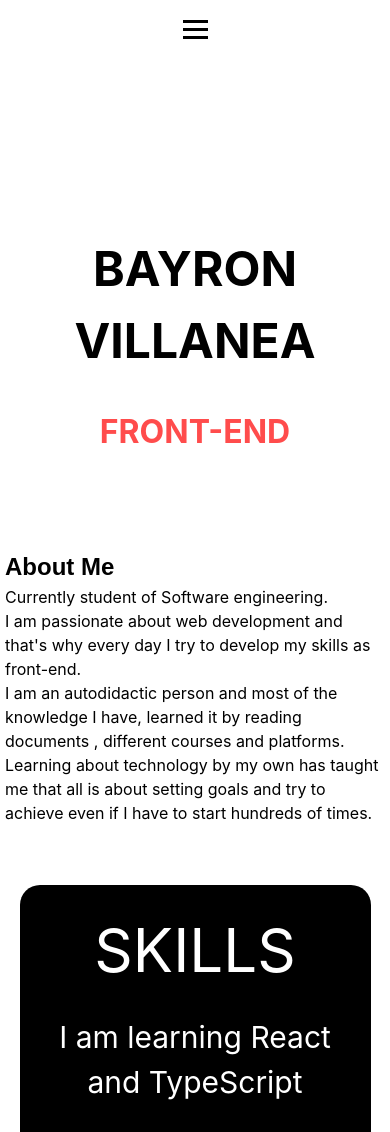
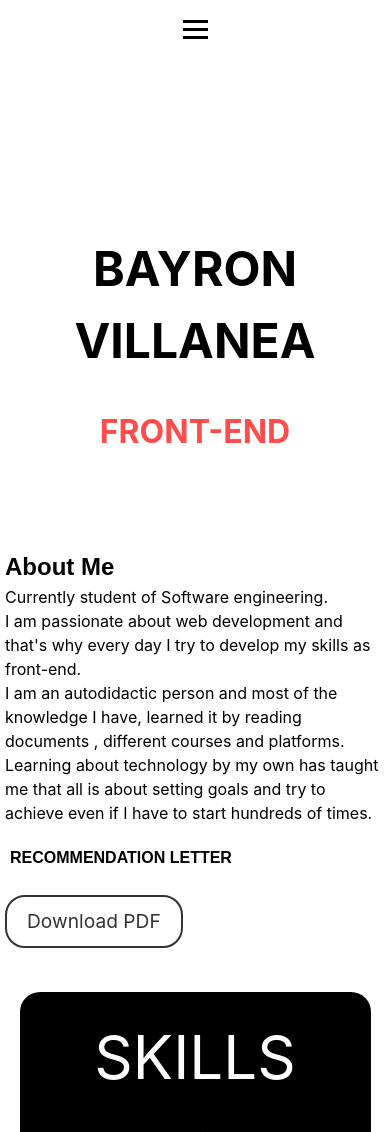
Before and after one commit to Bayronvillanea/Portfolio, a React (Create React App) app: page / in a window 390 px wide. Shown: the top 1132 px of the page. Built offline with nearby package versions, Linux system fonts and the light colour scheme.

Commit message:
Cambio pdf

```diff
--- a/src/Componentes/About.jsx
+++ b/src/Componentes/About.jsx
@@ -1,7 +1,10 @@
 import React from 'react'
 import '../Estilos/About.css'
+import cartaRecomendacion from '../pdf/cartaRecomendacion.pdf';
+export default function About() {
 
-export default function About() {
+
+
   return (
     <div className='about'>
         <h2 className='about-h2' id='aboutP'>About Me</h2>
@@ -9,6 +12,11 @@ export default function About() {
 I am passionate about web development and that's why every day I try to develop my skills as front-end.<br/>
 I am an autodidactic person and most of the knowledge I have,  learned it by reading  documents , different courses and platforms.<br/>
 Learning about technology by my own has taught me that all is about setting goals and try to achieve even if I have to start hundreds of times.</p>
+      <h2 className='recomedacionCard'>RECOMMENDATION LETTER</h2>
+      <a href={cartaRecomendacion} download="cartaRecomendacion.pdf">
+        <button className='pdfDownload'>Download PDF</button>
+      </a>
     </div>
+
   )
 }
--- a/src/Componentes/ContactMe.jsx
+++ b/src/Componentes/ContactMe.jsx
@@ -16,6 +16,7 @@ export default function ContactMe() {
             <a href="https://www.linkedin.com/in/bayron-villanea-a95277174/">  <i className='lk'><img src={lk} alt="" width="50" height="50" style={{margin: '20px'}} /></i></a>
             <a href="https://www.instagram.com/bayron_vh/"><i className='ins'> <img src={ins} alt="" width="50" height="50" style={{margin: '20px'}} /></i></a>
             <a href="https://www.facebook.com/bayron.villanea.16/"> <i className='fb'><img src={fb} alt="" width="50" height="50" style={{margin: '20px'}} /></i></a>
+
         </section>
     </div>
   )
--- a/src/Estilos/About.css
+++ b/src/Estilos/About.css
@@ -31,11 +31,37 @@
 
 
   }
-
+  .recomedacionCard{
+    font-size: 2em;
+    font-weight: bold;
+    color: #000;
+    font-family: sans-serif;
+  }
+  .pdfDownload{
+    font-size: 1.2rem;
+    margin-top: 20px;
+    padding: 10px 20px;
+    border: 2px solid #333;
+    border-radius: 20px;
+    text-decoration: none;
+    color: #333;
+    transition: all 0.2s ease-in-out;
+  }
+  .pdfDownload:hover{
+    background-color: #333;
+    color: #fff;
+  }
   @media (max-width: 768px) {
     .about {
       margin-left: 0;
       padding: 5px;
+    }
+    .recomedacionCard{
+      margin-left: 0;
+      padding: 5px;
+    }
+    .recomedacionCard{
+      margin-top: 10px;
     }
 
    .about-h2 {
@@ -46,7 +72,14 @@
     .about-h2 {
       font-size: 1.5em;
     }
+    .recomedacionCard{
+      font-size: 1.5em;
+    }
     .about-p {
+      font-size: 1em;
+      justify-content: left;
+    }
+    .recomedacionCard{
       font-size: 1em;
       justify-content: left;
     }
```
Also changed, not shown: 1 other file (tests, documents, lock files or other folders).
